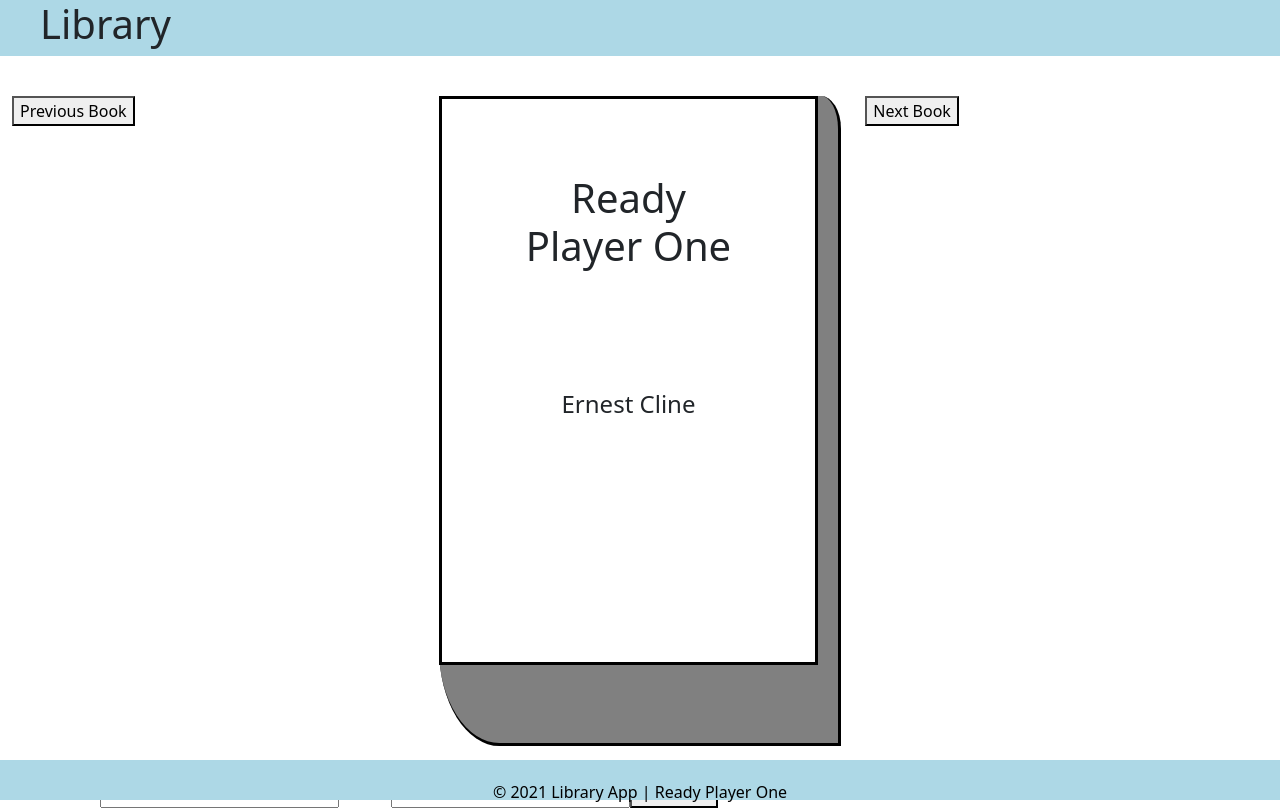
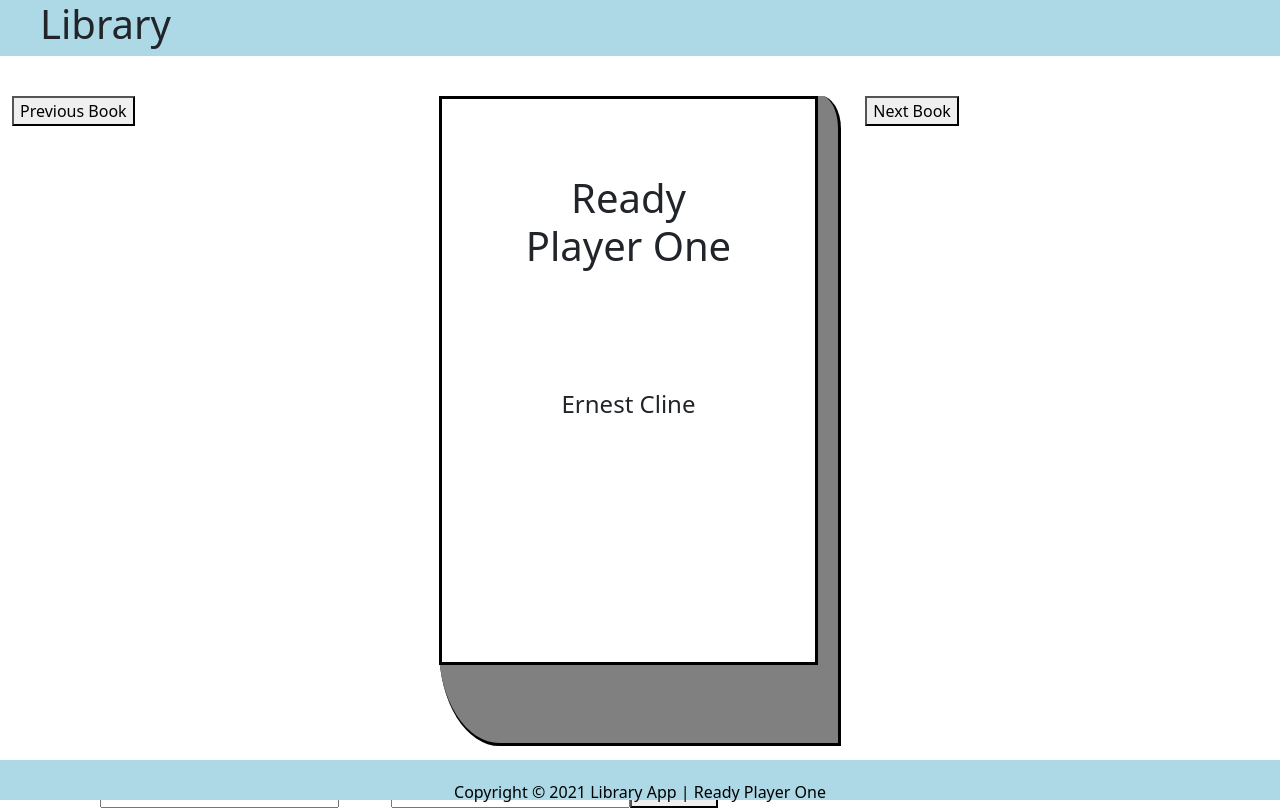
Before and after one commit to CMolitoris/ReactLibrary, a React (Create React App) app: page / in a window 1280 px wide. Built offline with nearby package versions, Linux system fonts and the light colour scheme.

Commit message:
Added to Footer (copyright info)

```diff
--- a/src/components/Footer/Footer.jsx
+++ b/src/components/Footer/Footer.jsx
@@ -4,7 +4,7 @@
 const Footer = (props) => {
     return (
         <div className="footer">
-            <p>&copy; 2021 Library App | {props.book.title}</p>
+            <p>Copyright &copy; 2021 Library App | {props.book.title}</p>
         </div>
      );
 }
```
